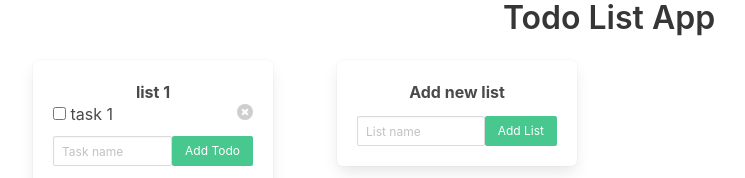
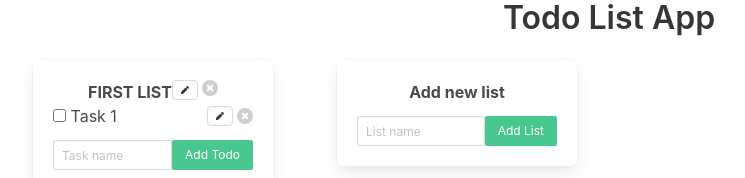
Before and after one commit to duhoang00/TodoList, a React (Create React App) app in the folder app/: page / in a window 1280 px wide. Shown: the top 178 px of the page, without its empty margins (31-776 px from the left). Built offline with nearby package versions, Linux system fonts and the light colour scheme.

Commit message:
able to edit, delete list and edit todo

```diff
--- a/app/package.json
+++ b/app/package.json
@@ -3,6 +3,9 @@
   "version": "0.1.0",
   "private": true,
   "dependencies": {
+    "@fortawesome/fontawesome-svg-core": "^1.2.35",
+    "@fortawesome/free-solid-svg-icons": "^5.15.3",
+    "@fortawesome/react-fontawesome": "^0.1.14",
     "@testing-library/jest-dom": "^5.12.0",
     "@testing-library/react": "^11.2.7",
     "@testing-library/user-event": "^12.8.3",
--- a/app/src/App.tsx
+++ b/app/src/App.tsx
@@ -2,16 +2,15 @@ import { useState } from "react";
 import { TodoList } from "./TodoList";
 import { AddTodoForm } from "./AddTodoForm";
 import { AddListForm } from "./AddListForm";
-import { access } from "fs";
 
 let baseAllList: TodoList[] = [
   {
     id: 1,
-    name: "list 1",
+    name: "FIRST LIST",
     todos: [
       {
         id: 10,
-        content: "task 1",
+        content: "Task 1",
         complete: false,
       },
     ],
@@ -28,6 +27,28 @@ function App() {
   const addList = (name: string) => {
     const newList = { id: generateID(), name: name, todos: [] };
     setAllLists((allLists) => [...allLists, newList]);
+  };
+
+  const editList = (listID: number, newName: string) => {
+    setAllLists(
+      allLists.map((list) => {
+        if (list.id === listID) {
+          list.name = newName;
+        }
+        return list;
+      })
+    );
+  };
+
+  const deleteList = (listID: number) => {
+    setAllLists(
+      allLists.reduce((arr: TodoList[], list) => {
+        if (list.id !== listID) {
+          arr.push(list);
+        }
+        return arr;
+      }, [])
+    );
   };
 
   const addTodo = (listID: number, content: string) => {
@@ -86,6 +107,28 @@ function App() {
     );
   };
 
+  const editTodo = (listID: number, selectedTodo: Todo, newContent: string) => {
+    setAllLists(
+      allLists.map((list) => {
+        if (list.id === listID) {
+          return {
+            ...list,
+            todos: list.todos.map((todo) => {
+              if (todo.id === selectedTodo.id) {
+                return {
+                  ...todo,
+                  content: newContent,
+                };
+              }
+              return todo;
+            }),
+          };
+        }
+        return list;
+      })
+    );
+  };
+
   return (
     <div className="container">
       <div className="title has-text-centered">Todo List App</div>
@@ -99,6 +142,9 @@ function App() {
                 name={list.name}
                 toggleTodo={toggleTodo}
                 deleteTodo={deleteTodo}
+                editTodo={editTodo}
+                editList={editList}
+                deleteList={deleteList}
               />
               <AddTodoForm
                 listID={list.id}
--- a/app/src/TodoItem.tsx
+++ b/app/src/TodoItem.tsx
@@ -1,22 +1,41 @@
-import { FunctionComponent } from "react";
+import { FunctionComponent, useState } from "react";
+import { FontAwesomeIcon } from "@fortawesome/react-fontawesome";
+import { faPen, faCheck } from "@fortawesome/free-solid-svg-icons";
 
 type TodoItemProps = {
   todo: Todo;
   toggleTodo: (todo: Todo) => void;
   deleteTodo: (todo: Todo) => void;
+  editTodo: (todo: Todo, newContent: string) => void;
 };
 
 export const TodoItem: FunctionComponent<TodoItemProps> = ({
   todo,
   toggleTodo,
   deleteTodo,
+  editTodo,
 }) => {
+  const [editing, setEditing] = useState(false);
+  const [newContent, setNewContent] = useState(todo.content);
   return (
-    <p className="has-space-between">
+    <div className="field">
+      <p className="control has-space-between">
+        <span>
           <label
             className="checkbox"
             style={{ textDecoration: todo.complete ? "line-through" : "none" }}
           >
+            {editing ? (
+              <input
+                className="input is-small"
+                type="text"
+                defaultValue={todo.content}
+                onChange={(e) => {
+                  setNewContent(e.target.value);
+                }}
+              />
+            ) : (
+              <>
                 <input
                   type="checkbox"
                   onClick={() => {
@@ -24,13 +43,33 @@ export const TodoItem: FunctionComponent<TodoItemProps> = ({
                   }}
                 />{" "}
                 {todo.content}
+              </>
+            )}
           </label>
+        </span>
+
+        <span className="buttons m-0">
+          <button className="button m-0 is-very-small">
+            <FontAwesomeIcon
+              icon={editing ? faCheck : faPen}
+              onClick={(e) => {
+                if (editing) {
+                  setEditing(false);
+                  editTodo(todo, newContent);
+                } else {
+                  setEditing(true);
+                }
+              }}
+            />
+          </button>
           <button
-        className="delete is-small"
+            className="delete m-0 ml-1 is-small"
             onClick={() => {
               deleteTodo(todo);
             }}
           ></button>
+        </span>
       </p>
+    </div>
   );
 };
--- a/app/src/TodoList.tsx
+++ b/app/src/TodoList.tsx
@@ -1,5 +1,7 @@
-import { FunctionComponent } from "react";
+import { FunctionComponent, useState } from "react";
 import { TodoItem } from "./TodoItem";
+import { FontAwesomeIcon } from "@fortawesome/react-fontawesome";
+import { faPen, faCheck } from "@fortawesome/free-solid-svg-icons";
 
 type TodoListProps = {
   id: number;
@@ -7,6 +9,9 @@ type TodoListProps = {
   todos: Todo[];
   toggleTodo: (listID: number, todo: Todo) => void;
   deleteTodo: (listID: number, todo: Todo) => void;
+  editTodo: (listID: number, todo: Todo, newContent: string) => void;
+  editList: (listID: number, newName: string) => void;
+  deleteList: (listID: number) => void;
 };
 
 export const TodoList: FunctionComponent<TodoListProps> = ({
@@ -15,10 +20,52 @@ export const TodoList: FunctionComponent<TodoListProps> = ({
   todos,
   toggleTodo,
   deleteTodo,
+  editTodo,
+  editList,
+  deleteList,
 }) => {
+  const [editing, setEditing] = useState(false);
+  const [newName, setNewName] = useState(name);
+
   return (
     <div>
-      <div className="has-text-weight-bold has-text-centered">{name}</div>
+      <div className="has-text-centered">
+        <span className="has-text-weight-bold">
+          {editing ? (
+            <input
+              className="input is-small"
+              type="text"
+              defaultValue={name}
+              onChange={(e) => {
+                setNewName(e.target.value);
+              }}
+            />
+          ) : (
+            <>{name}</>
+          )}
+        </span>
+        <span className="">
+          <button className="button m-0 is-very-small">
+            <FontAwesomeIcon
+              icon={editing ? faCheck : faPen}
+              onClick={(e) => {
+                if (editing) {
+                  setEditing(false);
+                  editList(id, newName);
+                } else {
+                  setEditing(true);
+                }
+              }}
+            />
+          </button>
+          <button
+            className="delete m-0 ml-1 is-small"
+            onClick={() => {
+              deleteList(id);
+            }}
+          ></button>
+        </span>
+      </div>
       <div>
         {todos.map((todo) => (
           <TodoItem
@@ -26,6 +73,7 @@ export const TodoList: FunctionComponent<TodoListProps> = ({
             todo={todo}
             toggleTodo={(todo) => toggleTodo(id, todo)}
             deleteTodo={(todo) => deleteTodo(id, todo)}
+            editTodo={(todo, newContent) => editTodo(id, todo, newContent)}
           />
         ))}
       </div>
--- a/app/src/mystyle.css
+++ b/app/src/mystyle.css
@@ -2,3 +2,12 @@
   display: flex;
   justify-content: space-between;
 }
+
+.is-very-small {
+  font-size: 0.5rem;
+}
+
+.buttons button {
+  margin-right: 0.5rem;
+  margin-bottom: 0.5rem;
+}
```
Also changed, not shown: 2 other files (tests, documents, lock files or other folders). Lines whose indentation alone changed are shown as unchanged.
